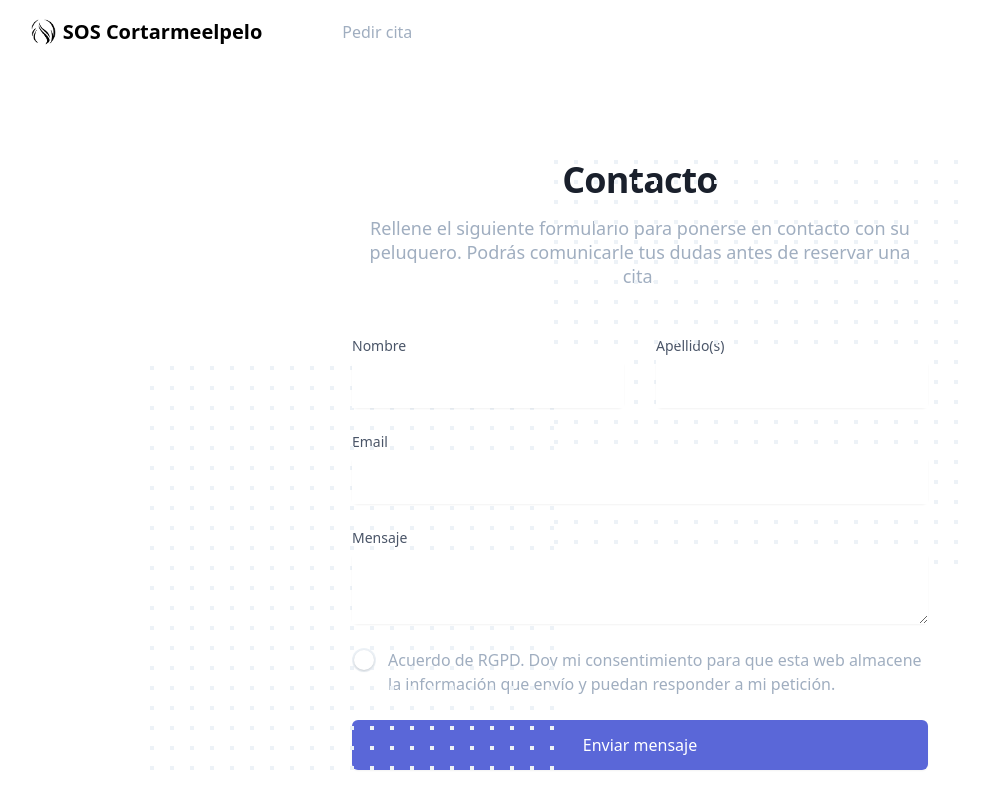
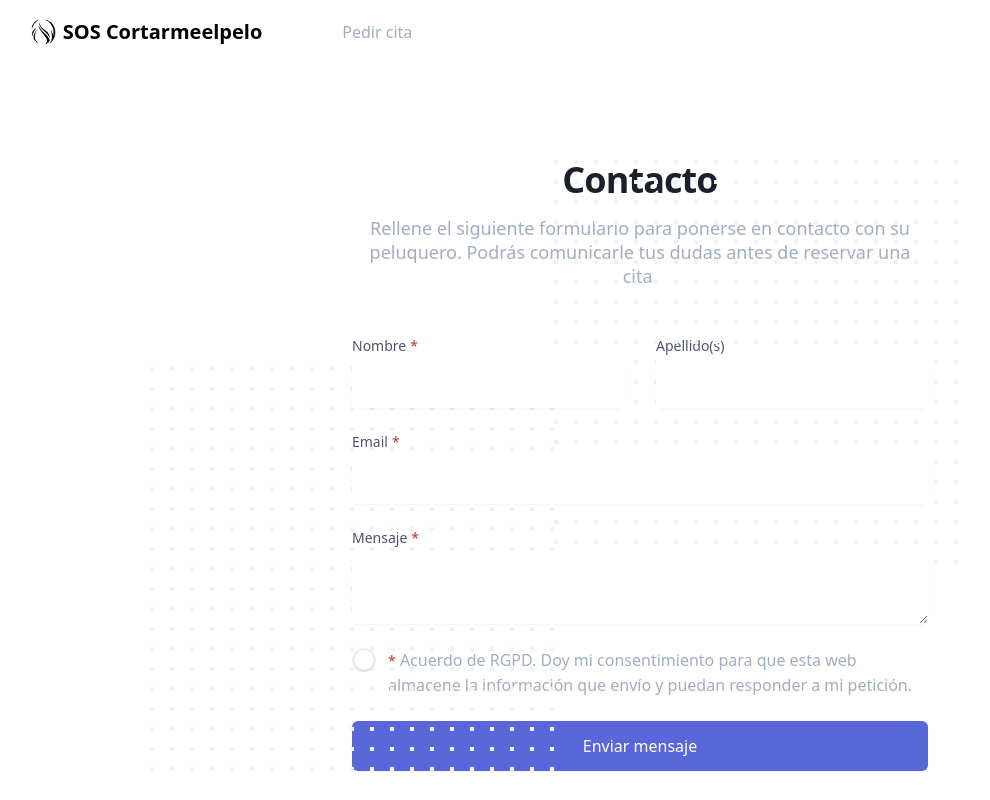
Before and after one commit to Afsoon/soscortarmeelpelo, a Next.js app: page /contact in a window 1280 px wide. Shown: the top 800 px of the page, without its empty margins (0-990 px from the left). Built offline with nearby package versions, Linux system fonts and the light colour scheme; what @tailwindcss/ui would draw is missing.

Commit message:
Update form with required

```diff
--- a/src/pages/contact.tsx
+++ b/src/pages/contact.tsx
@@ -11,11 +11,13 @@ const Input = ({
   innerRef,
   labelValue,
   error,
+  required,
 }: {
   htmlFor: string
   innerRef: any
   labelValue: string
   error?: any
+  required?: boolean
 }) => {
   const className = error
     ? 'form-input block w-full pr-10 py-3 px-4 border-red-300 text-red-900 placeholder-red-300 focus:border-red-300 focus:shadow-outline-red sm:text-sm sm:leading-5'
@@ -28,6 +30,7 @@ const Input = ({
         className="block text-sm font-medium leading-5 text-gray-700"
       >
         {labelValue}
+        {required && <span className="ml-1 text-sm text-red-700">*</span>}
       </label>
       <div className="mt-1 relative rounded-md shadow-sm">
         <input
@@ -62,11 +65,13 @@ const Textarea = ({
   innerRef,
   labelValue,
   error,
+  required,
 }: {
   htmlFor: string
   innerRef: any
   labelValue: string
   error?: any
+  required?: boolean
 }) => {
   const className = error
     ? 'form-input block w-full pr-10 py-3 px-4 border-red-300 text-red-900 placeholder-red-300 focus:border-red-300 focus:shadow-outline-red sm:text-sm sm:leading-5'
@@ -79,6 +84,7 @@ const Textarea = ({
         className="block text-sm font-medium leading-5 text-gray-700"
       >
         {labelValue}
+        {required && <span className="ml-1 text-sm text-red-700">*</span>}
       </label>
       <div className="mt-1 relative rounded-md shadow-sm">
         <textarea
@@ -160,6 +166,7 @@ const Form = ({ setShowCorrectMessage }) => {
             min: { value: 1, message: 'El nombre es obligatorio.' },
           })}
           error={errors.first_name}
+          required
         />
       </div>
       <div>
@@ -185,6 +192,7 @@ const Form = ({ setShowCorrectMessage }) => {
             },
           })}
           error={errors.email}
+          required
         />
       </div>
       <div className="sm:col-span-2">
@@ -199,6 +207,7 @@ const Form = ({ setShowCorrectMessage }) => {
             min: { value: 1, message: 'El mensaje es obligatorio.' },
           })}
           error={errors.message}
+          required
         />
       </div>
       <div className="sm:col-span-2">
@@ -219,8 +228,9 @@ const Form = ({ setShowCorrectMessage }) => {
           </div>
           <div className="ml-3">
             <p className="text-base leading-6 text-gray-500">
-              Acuerdo de RGPD. Doy mi consentimiento para que esta web almacene
-              la información que envío y puedan responder a mi petición.
+              <span className="text-sm text-red-700">*</span> Acuerdo de RGPD.
+              Doy mi consentimiento para que esta web almacene la información
+              que envío y puedan responder a mi petición.
             </p>
             {!acceptRGPD && (clicked || Object.keys(errors).length > 0) && (
               <p className="mt-2 text-sm text-red-600">
```
